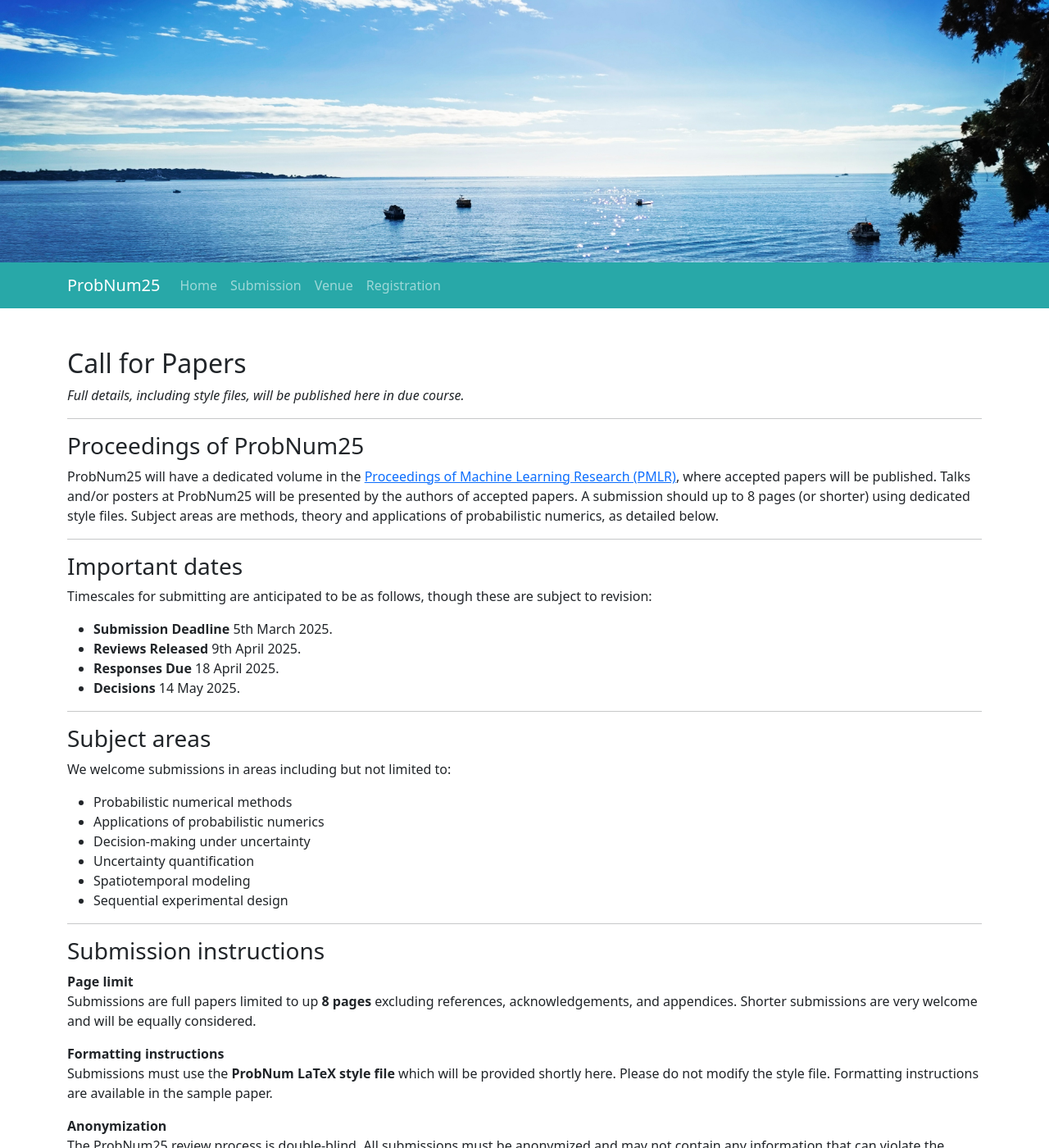
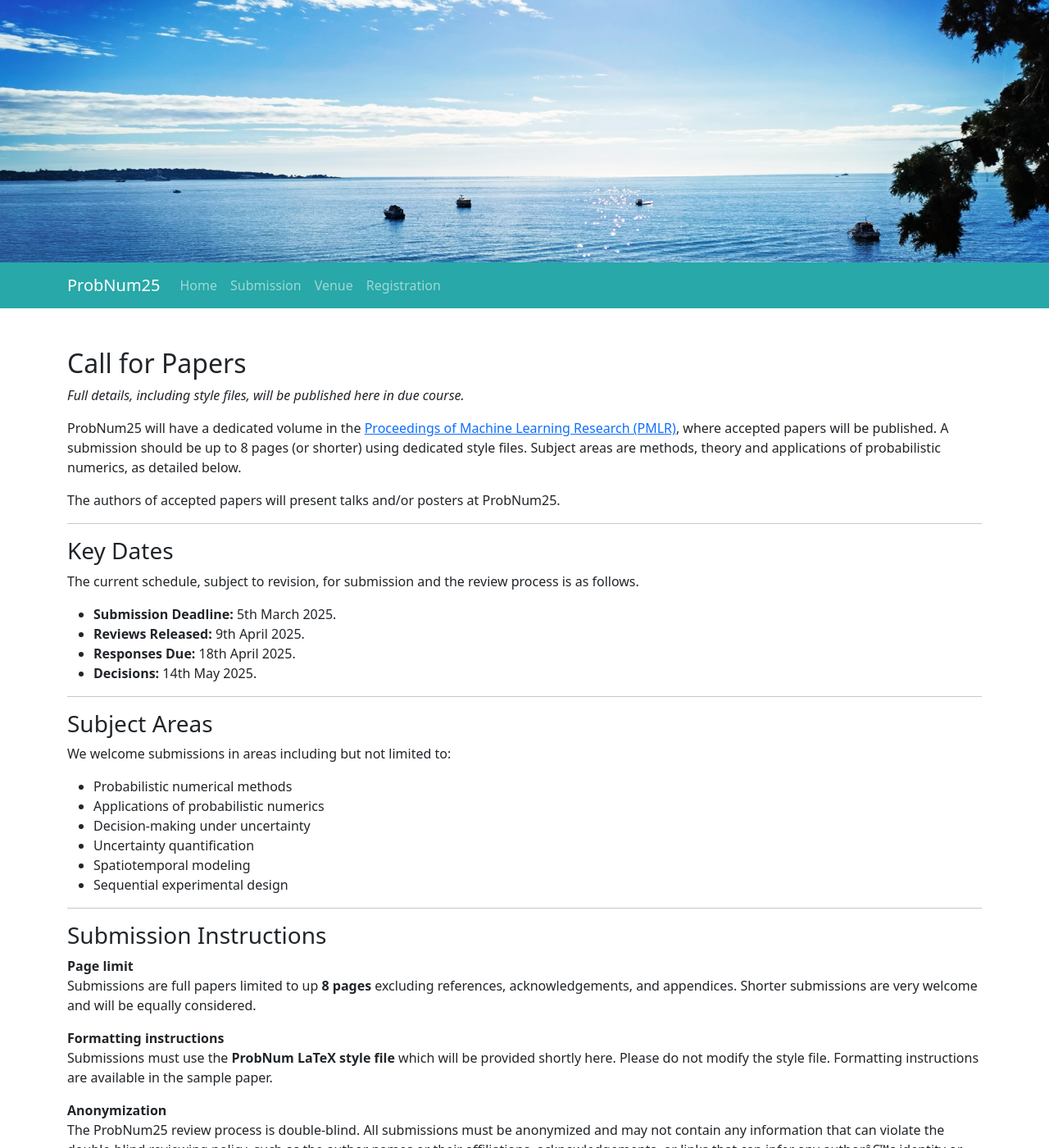
Before and after one commit to probnum2026/probnum2026.github.io, a Jekyll site: the page built from submissions.md, in a window 1280 px wide and 1400 px high. Shown: the whole window at 82% size. Built offline with Jekyll 4.4.1, drawn with Linux system fonts in a browser that asks for light colours; nearby versions of some CDN libraries.

Commit message:
Update submissions.md

```diff
--- a/submissions.md
+++ b/submissions.md
@@ -9,23 +9,23 @@ header_image: juan3.jpg
 
 _Full details, including style files, will be published here in due course._
 
----
-### Proceedings of ProbNum25
 
-ProbNum25 will have a dedicated volume in the [Proceedings of Machine Learning Research (PMLR)](https://proceedings.mlr.press), where accepted papers will be published. Talks and/or posters at ProbNum25 will be presented by the authors of accepted papers. A submission should up to 8 pages (or shorter) using dedicated style files.
-Subject areas are methods, theory and applications of probabilistic numerics, as detailed below.
+ProbNum25 will have a dedicated volume in the [Proceedings of Machine Learning Research (PMLR)](https://proceedings.mlr.press), where accepted papers will be published. A submission should be up to 8 pages (or shorter) using dedicated style files. Subject areas are methods, theory and applications of probabilistic numerics, as detailed below.
+
+The authors of accepted papers will present talks and/or posters at ProbNum25.
 
 ---
-### Important dates
-Timescales for submitting are anticipated to be as follows, though these are subject to revision:
+### Key Dates
 
-- **Submission Deadline** 5th March 2025.
-- **Reviews Released** 9th April 2025.
-- **Responses Due** 18 April 2025.
-- **Decisions** 14 May 2025.
+The current schedule, subject to revision, for submission and the review process is as follows.
+
+- **Submission Deadline:** 5th March 2025.
+- **Reviews Released:** 9th April 2025.
+- **Responses Due:** 18th April 2025.
+- **Decisions:** 14th May 2025.
 
 ---
-### Subject areas
+### Subject Areas
 
 We welcome submissions in areas including but not limited to:
 
@@ -37,7 +37,7 @@ We welcome submissions in areas including but not limited to:
 - Sequential experimental design
 
 ---
-### Submission instructions
+### Submission Instructions
 
 **Page limit**
 Submissions are full papers limited to up **8 pages** excluding references, acknowledgements, and appendices.
```
